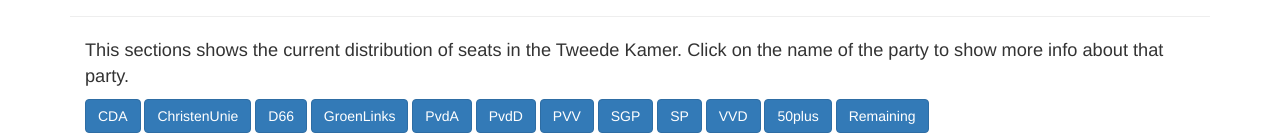
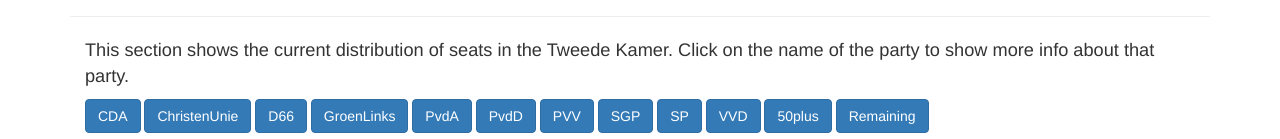
Before and after one commit to WVLeeuw/tk2017.github.io, a plain HTML site: page elections.html in a window 1280 px wide. Shown: the part 478-617 px from the top of the page. Drawn offline with nearby package versions, Linux system fonts and the light colour scheme.

Commit message:
Update elections.html

```diff
--- a/elections.html
+++ b/elections.html
@@ -54,7 +54,7 @@
 
     <div class="container">
       <div class="col-lg-12 col-md-12 col-sm-12 col-xs-12">
-        <p>This sections shows the current distribution of seats in the Tweede Kamer. Click on the name of the party to show more info about that party.</p>
+        <p>This section shows the current distribution of seats in the Tweede Kamer. Click on the name of the party to show more info about that party.</p>
         <button class="btn btn-primary" data-infoId="cdainfo">CDA</button>
         <button class="btn btn-primary" data-infoId="cuinfo">ChristenUnie</button>
         <button class="btn btn-primary" data-infoId="d66info">D66</button>
```
